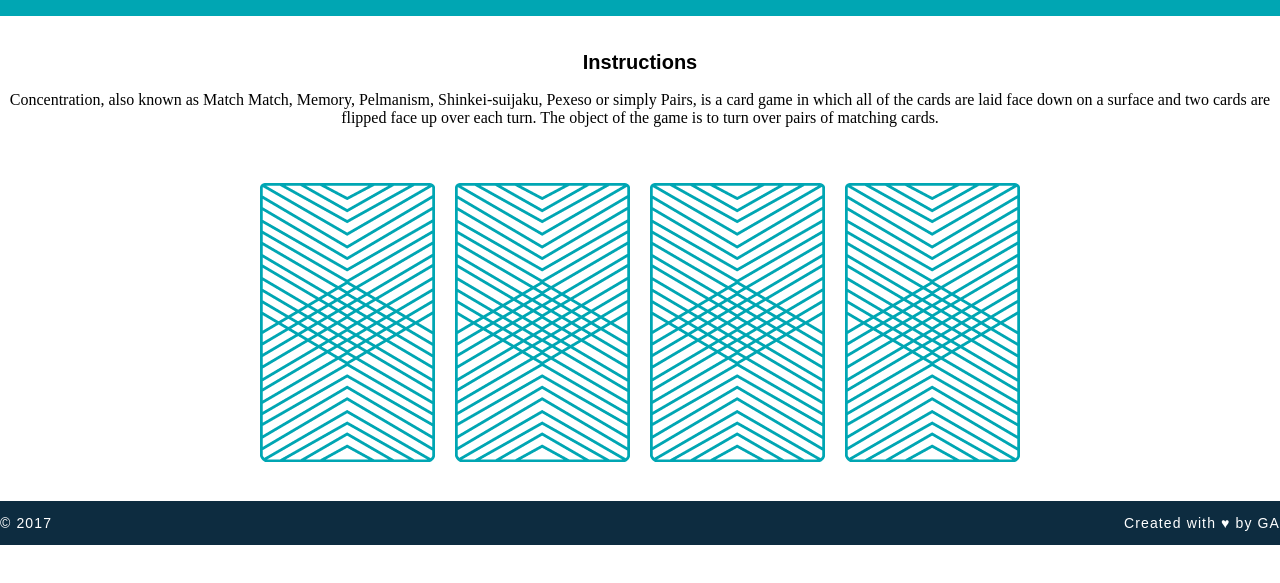
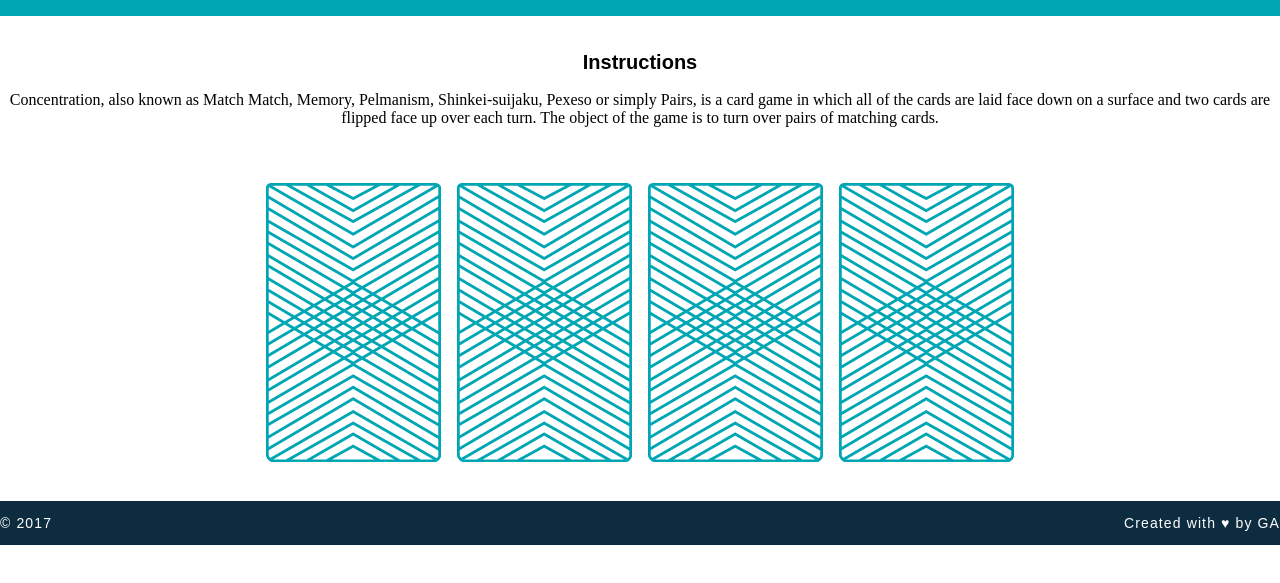
Before and after one commit to AmanyAts/wdi-fundamentals-memorygame, a plain HTML site: page memory_game/index.html in a window 1280 px wide. Shown: the part 97-680 px from the top of the page. Drawn offline with Linux system fonts and the light colour scheme; a web font is replaced by a local one.

Commit message:
created game logic

```diff
--- a/memory_game/index.html
+++ b/memory_game/index.html
@@ -19,12 +19,16 @@
 <main>
 <h2>Instructions</h2>
 <p>Concentration, also known as Match Match, Memory, Pelmanism, Shinkei-suijaku, Pexeso or simply Pairs, is a card game in which all of the cards are laid face down on a surface and two cards are flipped face up over each turn. The object of the game is to turn over pairs of matching cards.</p>
-<div>
+<div id="game-board" class="board clearfix"></div>
+
+<!-- <div>
 <img src="images/back.png" alt="Queen of Diamonds">
 <img src="images/back.png" alt="Queen of Hearts">
 <img src="images/back.png" alt="King of Diamonds">
 <img src="images/back.png" alt="King of Hearts">
-</div>
+</div> -->
+<!--   <button type="reset" value="Reset">Reset</button>
+ -->
 </main>
 <footer class="clearfix">
 
--- a/memory_game/js/main.js
+++ b/memory_game/js/main.js
@@ -27,6 +27,9 @@ cardImage: "images/queen-of-hearts.png"
 var cardsInPlay=[];
 //checkForMatch
 var checkForMatch = function(){
+	//var cardIdd =flipCard.cardId.getAttribute('data-id');
+
+
 	if (cardsInPlay[0] === cardsInPlay[1]) {
   alert("You found a match!");
 } else {
@@ -35,16 +38,27 @@ var checkForMatch = function(){
 }//endOfCheckmatch
 
 //flipCard
-var flipCard = function(cardId){
-
+var flipCard = function(){
+var cardId =this.getAttribute('data-id');
 console.log("User flipped "+cards[cardId].rank);
 cardsInPlay.push(cards[cardId].rank);
 console.log(cards[cardId].cardImage);
 console.log(cards[cardId].suit);
 
+this.setAttribute('src',cards[cardId].cardImage);
+checkForMatch();
 
 }//endOfflipCard
+var createBoard = function(){
+	for (var i = 0; i < cards.length; i++) {
+		var cardElement = document.createElement('img');
+		cardElement.setAttribute('src', 'images/back.png');
+		cardElement.setAttribute('data-id', i);
+		cardElement.addEventListener('click',flipCard);
+		document.getElementById('game-board').appendChild(cardElement);
+    // Logic here
+}
+}
 //calling the functions
-flipCard(0);
-flipCard(2);
-checkForMatch();
+createBoard();
+//checkForMatch();
```
